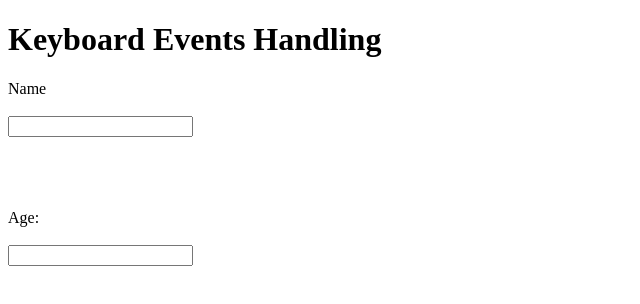
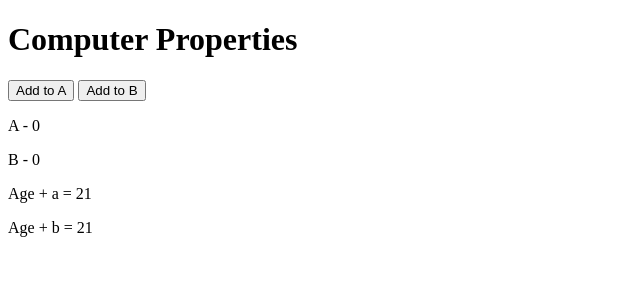
Before and after one commit to tijojose27/learnVue, a plain HTML site: page index.html in a window 1280 px wide. Shown: the whole page, without its empty margins (0-640 px from the left). Drawn offline with nearby package versions, Linux system fonts and the light colour scheme.

Commit message:
#9 Computed Properties

```diff
--- a/app.js
+++ b/app.js
@@ -1,15 +1,24 @@
 new Vue({
   el: "#vue-app",
   data: {
-    name:"",
-    age: "",
+    age: 21,
+    a:0,
+    b:0
   },
   methods: {
-    logName: function() {
-      console.log('You have entered your name');
+    // addtoA:function () {
+    //   return this.a+this.age;
+    // },
+    // addtoB:function () {
+    //   return this.b+this.age;
+    // }
+  },
+  computed: {
+    addtoA:function () {
+      return this.a+this.age;
     },
-    logAge: function() {
-      console.log('You have entered your age');
-    },
-  }
+    addtoB:function () {
+      return this.b+this.age;
+    }
+  },
 });
--- a/index.html
+++ b/index.html
@@ -11,19 +11,14 @@
 <body>
 
   <div id="vue-app">
-    <h1>Keyboard Events Handling</h1>
-    <label>Name</label>
-    <br><br>
-    <input type="text"/ v-model="name">
-    <br>
-    <span>{{name}}</span>
-    <br><br><br><br>
-    <label>Age:</label>
-    <br><br>
-    <input type="text" v-model="age"/>
-    <br>
-    <span>{{age}}</span>
-    </div>
+    <h1>Computer Properties</h1>
+    <button v-on:click="a++">Add to A</button>
+    <button v-on:click="b++">Add to B</button>
+    <p>A - {{a}}</p>
+    <p>B - {{b}}</p>
+    <p>Age + a = {{addtoA}}</p>
+    <p>Age + b = {{addtoB}}</p>
+  </div>
 
   <script src="app.js"></script>
 </body>
```
